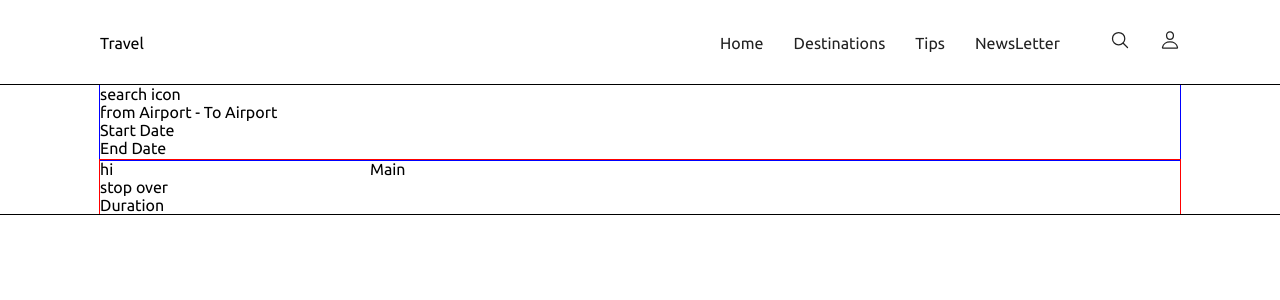
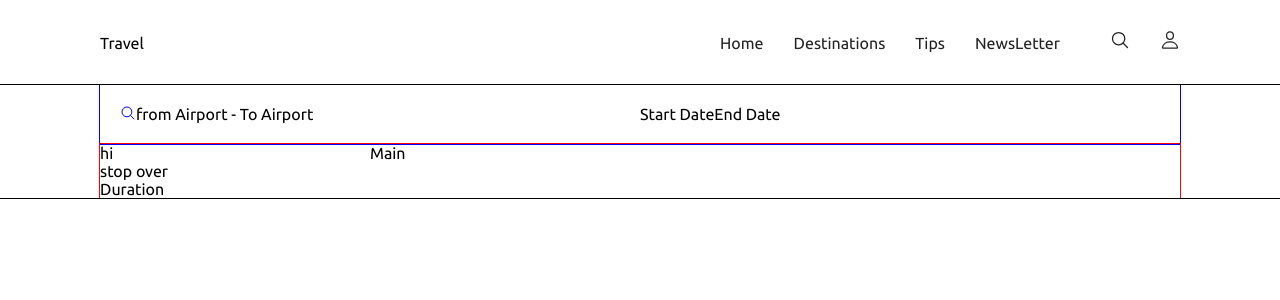
Before and after one commit to pharaoht/flight-ticket-finder, a React (Create React App) app in the folder frontend/: page /tickets in a window 1280 px wide. Shown: the top 300 px of the page. Built offline with nearby package versions, Linux system fonts and the light colour scheme.

Commit message:
lifting flight data state

```diff
--- a/frontend/src/App.js
+++ b/frontend/src/App.js
@@ -7,13 +7,19 @@ import Layout from './hocs/Layout';
 
 
 const App = () => {
+  let flightDataObj = [];
+  //get flight data
+  const flightDataProps = (data) => {
+    flightDataObj = data;
+  }
+
   return (
     <Provider store={store}>
       <Layout/>
       <Router>
         <Switch>
-          <Route exact path='/' component={Home}/>
-          <Route path='/tickets' component={() => <Flights ticInfo={'hi'}/>}/>
+          <Route exact path='/' component={() => <Home flightdata={flightDataProps}/>}/>
+          <Route path='/tickets' component={() => <Flights ticInfo={flightDataObj}/>}/>
         </Switch>
       </Router>
     </Provider>
--- a/frontend/src/components/Main/Main.jsx
+++ b/frontend/src/components/Main/Main.jsx
@@ -1,7 +1,7 @@
 import React from 'react';
 import './Main.css';
 
-export default function Main() {
+export default function Main(props) {
     return (
         <>
             Main
--- a/frontend/src/components/Navbar/Navbar.jsx
+++ b/frontend/src/components/Navbar/Navbar.jsx
@@ -2,7 +2,7 @@ import React from 'react';
 import { BrowserRouter as Link } from "react-router-dom";
 import '../Navbar/Navbar.css'
 
-const Navbar = () => {
+export default function Navbar() {
     return (
         <>
             <header>
@@ -23,5 +23,3 @@ const Navbar = () => {
         </>
     )
 }
-
-export default Navbar;
--- a/frontend/src/components/SearchAdvance/SearchAdvance.css
+++ b/frontend/src/components/SearchAdvance/SearchAdvance.css
@@ -1,3 +1,12 @@
 .sd-main-search-container {
-  height: 75px;
+  display: flex;
+  padding: 20px;
 }
+
+.sd-holder {
+  width: 50%;
+  display: flex;
+}
+
+.sd-holder .sd-srch-holder {
+}
--- a/frontend/src/components/SearchAdvance/SearchAdvance.jsx
+++ b/frontend/src/components/SearchAdvance/SearchAdvance.jsx
@@ -1,12 +1,19 @@
 import React from 'react'
+import BrowserRouter, { Link } from "react-router-dom";
 import './SearchAdvance.css'
 
 export default function SearchAdvance(props) {
     return (
         <div className='sd-main-search-container'>
-            <div>search icon</div>
-            <div>from Airport - To Airport</div>
-            <div>
+            <div className='sd-holder'>
+                <div className='sd-srch-holder'>
+                    <Link to='/' ><ion-icon name='search-outline'></ion-icon></Link>
+                </div>
+                <div>from Airport - To Airport
+
+                </div>
+            </div>
+            <div className='sd-holder'>
                 <div>
                     Start Date
                 </div>
--- a/frontend/src/containers/Flights/Flights.jsx
+++ b/frontend/src/containers/Flights/Flights.jsx
@@ -1,10 +1,14 @@
-import React from 'react'
+import React, { useEffect, useState } from 'react'
 import Main from '../../components/Main/Main'
 import SearchAdvance from '../../components/SearchAdvance/SearchAdvance'
 import SideBar from '../../components/SideBar/SideBar'
 import './Flights.css'
 
 export default function Flights(props) {
+    console.log(props)
+    useEffect(() => {
+
+    }, []);
 
     return (
         <div className='parent-ticket-container' style={{ outline: '1px solid black' }}>
@@ -16,7 +20,7 @@ export default function Flights(props) {
                     <SideBar />
                 </div>
                 <div className='ticket-area'>
-                    <Main />
+                    <Main flightData={props} />
                 </div>
             </div>
         </div>
--- a/frontend/src/containers/Home/Home.jsx
+++ b/frontend/src/containers/Home/Home.jsx
@@ -3,9 +3,9 @@ import axios from 'axios';
 import '../Home/Home.css';
 import photo1 from '../../photos/bg.jpg';
 import { FromAirport, ToAirport, CheckIn, CheckOut, FindBtn, FromLocations, ToLocations } from '../../components/Inputs/Inputs';
-import { Link, Redirect } from "react-router-dom";
+import BrowserRouter, { Link, Redirect } from "react-router-dom";
 
-const Home = () => {
+export default function Home(props) {
 
     const [paramData, setParamData] = useState({
         from_airport: '',
@@ -118,9 +118,9 @@ const Home = () => {
 
     const submitHandler = (e) => {
         e.preventDefault();
-        return < Redirect to='/tickets' />
-        //handle errors if no data
-
+        props.flightdata(paramData);
+        console.log('submitted');
+        return <Redirect to='/tickets' />
     };
 
     useEffect(() => {
@@ -169,5 +169,3 @@ const Home = () => {
         </>
     );
 };
-
-export default Home;
```
